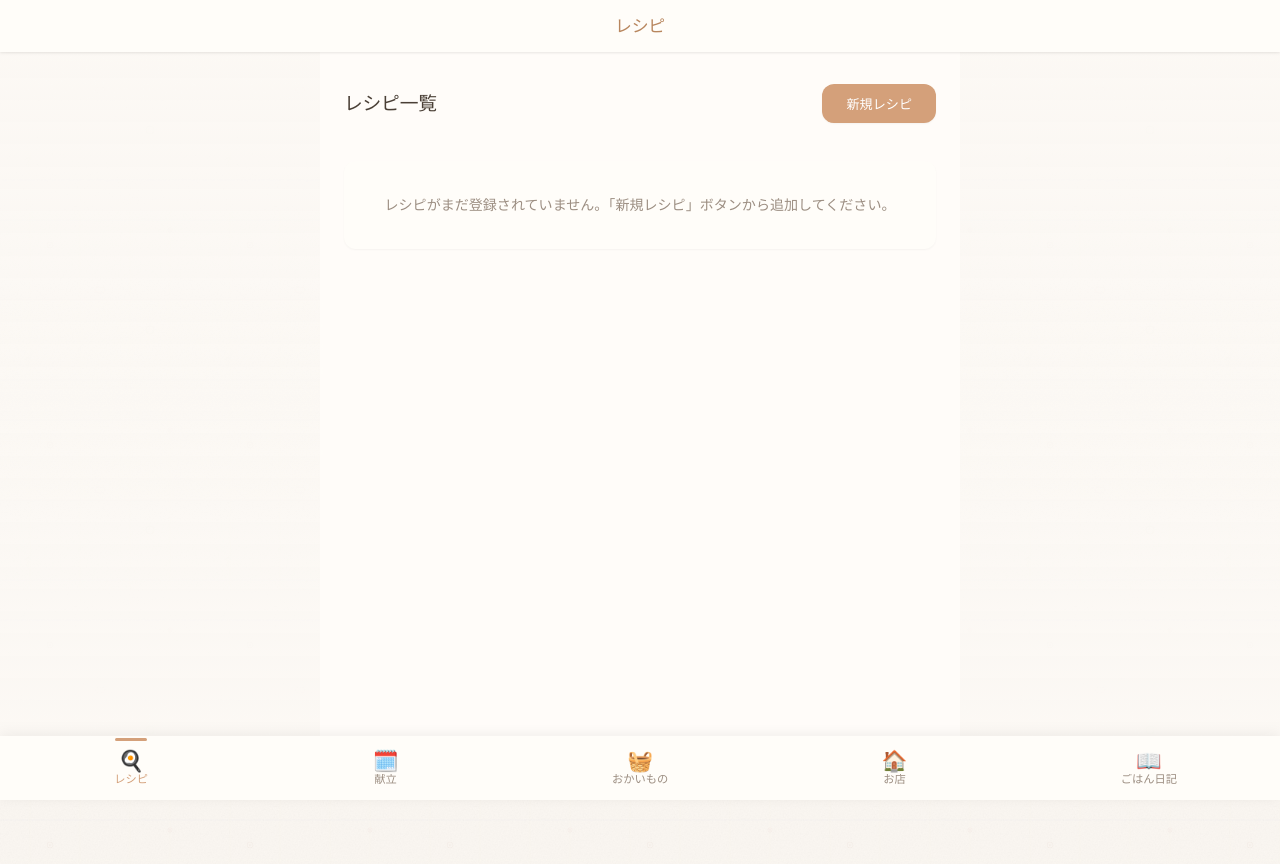
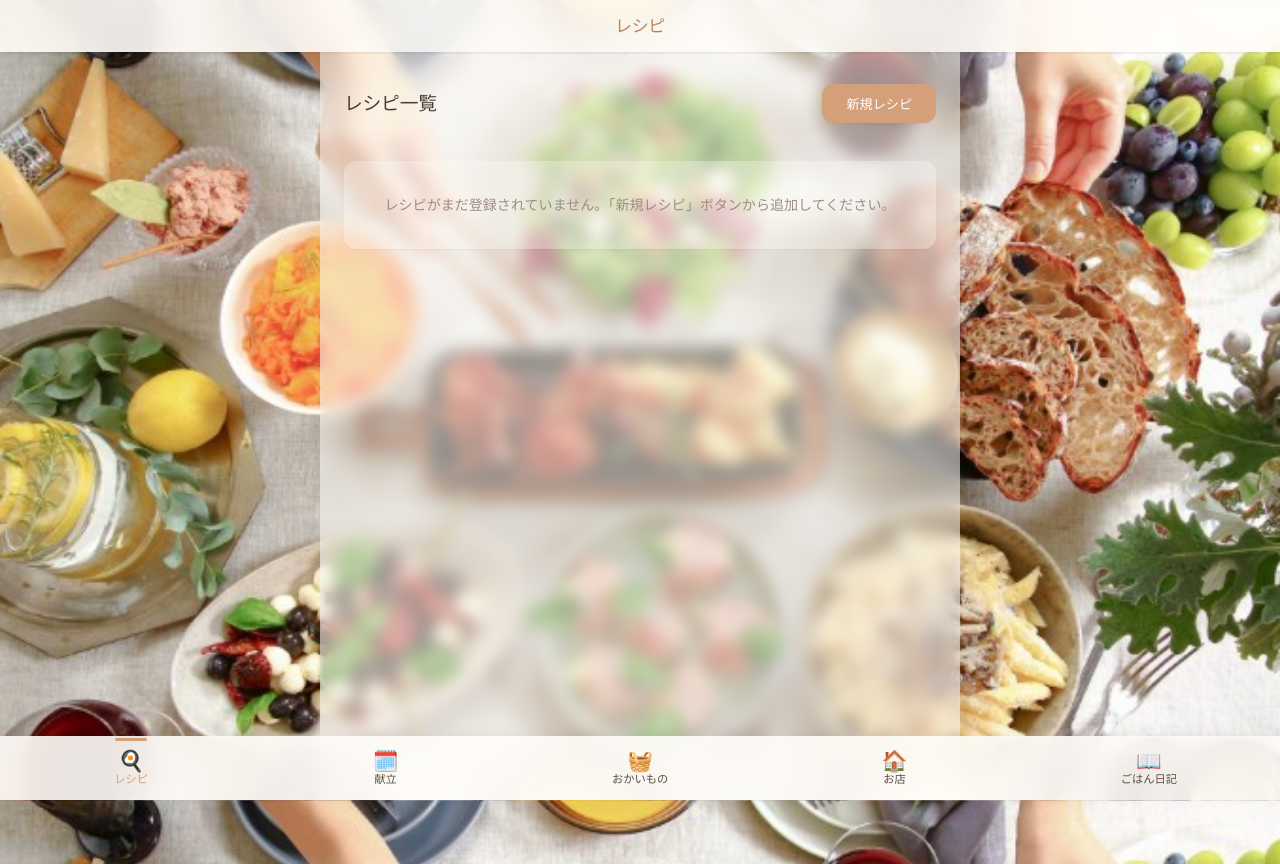
Before and after one commit to suepon44/kai-list, a React (Vite) app: page / in a window 1280 px wide. Built offline with nearby package versions, Linux system fonts and the light colour scheme; a web font is replaced by a local one.

Commit message:
style: photo background with frosted glass UI, fix file naming, adjust transparency

```diff
--- a/index.html
+++ b/index.html
@@ -12,7 +12,7 @@
     <meta name="apple-mobile-web-app-title" content="買い物リスト" />
     <title>スマート買い物リスト</title>
   </head>
-  <body>
+  <body style="background-image: url('/bg-photo.jpg'); background-size: cover; background-position: center; background-attachment: fixed; background-color: #d4a07a;">
     <div id="root"></div>
     <script type="module" src="/src/main.tsx"></script>
   </body>
--- a/src/App.css
+++ b/src/App.css
@@ -3,31 +3,10 @@
   flex-direction: column;
   min-height: 100vh;
   min-height: 100dvh;
-  background-color: var(--color-bg);
-  background-image: url('/bg-pattern.svg');
-  background-repeat: repeat;
-  background-size: 200px 200px;
-  position: relative;
-}
-
-/* Warm semi-transparent overlay so the pattern stays very subtle */
-.app::before {
-  content: '';
-  position: fixed;
-  inset: 0;
-  background: linear-gradient(
-    180deg,
-    rgba(252, 249, 245, 0.82) 0%,
-    rgba(252, 249, 245, 0.75) 50%,
-    rgba(252, 249, 245, 0.82) 100%
-  );
-  pointer-events: none;
-  z-index: 0;
+  /* 背景なし — bodyの写真が透けて見える */
 }
 
 .app__content {
   flex: 1;
   padding-bottom: var(--nav-height);
-  position: relative;
-  z-index: 1;
 }
--- a/src/components/common/Header.module.css
+++ b/src/components/common/Header.module.css
@@ -7,9 +7,9 @@
   justify-content: center;
   height: var(--header-height);
   padding: 0 var(--spacing-md);
-  background-color: rgba(255, 253, 249, 0.95);
-  backdrop-filter: blur(8px);
-  -webkit-backdrop-filter: blur(8px);
+  background-color: rgba(255, 253, 249, 0.9);
+  backdrop-filter: blur(12px);
+  -webkit-backdrop-filter: blur(12px);
   color: var(--color-text);
   box-shadow: var(--shadow-sm);
 }
--- a/src/components/common/Navigation.module.css
+++ b/src/components/common/Navigation.module.css
@@ -7,9 +7,9 @@
   display: flex;
   align-items: stretch;
   height: var(--nav-height);
-  background-color: rgba(255, 253, 249, 0.95);
-  backdrop-filter: blur(8px);
-  -webkit-backdrop-filter: blur(8px);
+  background-color: rgba(255, 253, 249, 0.9);
+  backdrop-filter: blur(12px);
+  -webkit-backdrop-filter: blur(12px);
   box-shadow: 0 -2px 12px rgba(0, 0, 0, 0.06);
   padding: 0 var(--spacing-xs);
   padding-bottom: env(safe-area-inset-bottom, 0);
@@ -24,7 +24,7 @@
   gap: 3px;
   border: none;
   background: none;
-  color: var(--color-text-secondary);
+  color: #5a4d42;
   cursor: pointer;
   padding: var(--spacing-xs) 2px;
   font-family: inherit;
--- a/src/components/common/Page.module.css
+++ b/src/components/common/Page.module.css
@@ -5,9 +5,9 @@
   max-width: 640px;
   margin: 0 auto;
   width: 100%;
-  background-color: rgba(255, 253, 249, 0.85);
-  backdrop-filter: blur(2px);
-  -webkit-backdrop-filter: blur(2px);
+  background-color: rgba(255, 253, 249, 0.55);
+  backdrop-filter: blur(8px);
+  -webkit-backdrop-filter: blur(8px);
 }
 
 @media (min-width: 768px) {
--- a/src/index.css
+++ b/src/index.css
@@ -16,8 +16,8 @@
   --color-secondary: #8bab68;
   --color-danger: #c9544d;
   --color-danger-light: #fdf0ef;
-  --color-bg: #fcf9f5;
-  --color-surface: #fffdf9;
+  --color-bg: transparent;
+  --color-surface: rgba(255, 253, 249, 0.3);
   --color-text: #4a3f36;
   --color-text-secondary: #9c8e82;
   --color-border: #ede5db;
@@ -49,10 +49,6 @@
   --radius-full: 9999px;
 
   color: var(--color-text);
-  background-color: var(--color-bg);
-  background-image: url('/bg-pattern.svg');
-  background-repeat: repeat;
-  background-size: 200px 200px;
 
   font-synthesis: none;
   text-rendering: optimizeLegibility;
@@ -75,6 +71,11 @@ body {
   margin: 0;
   min-width: 320px;
   min-height: 100vh;
+  background-image: url('/bg-photo.jpg');
+  background-size: cover;
+  background-position: center;
+  background-attachment: fixed;
+  background-repeat: no-repeat;
 }
 
 ::selection {
```
Also changed, not shown: public/bg-photo.jpg (added).
